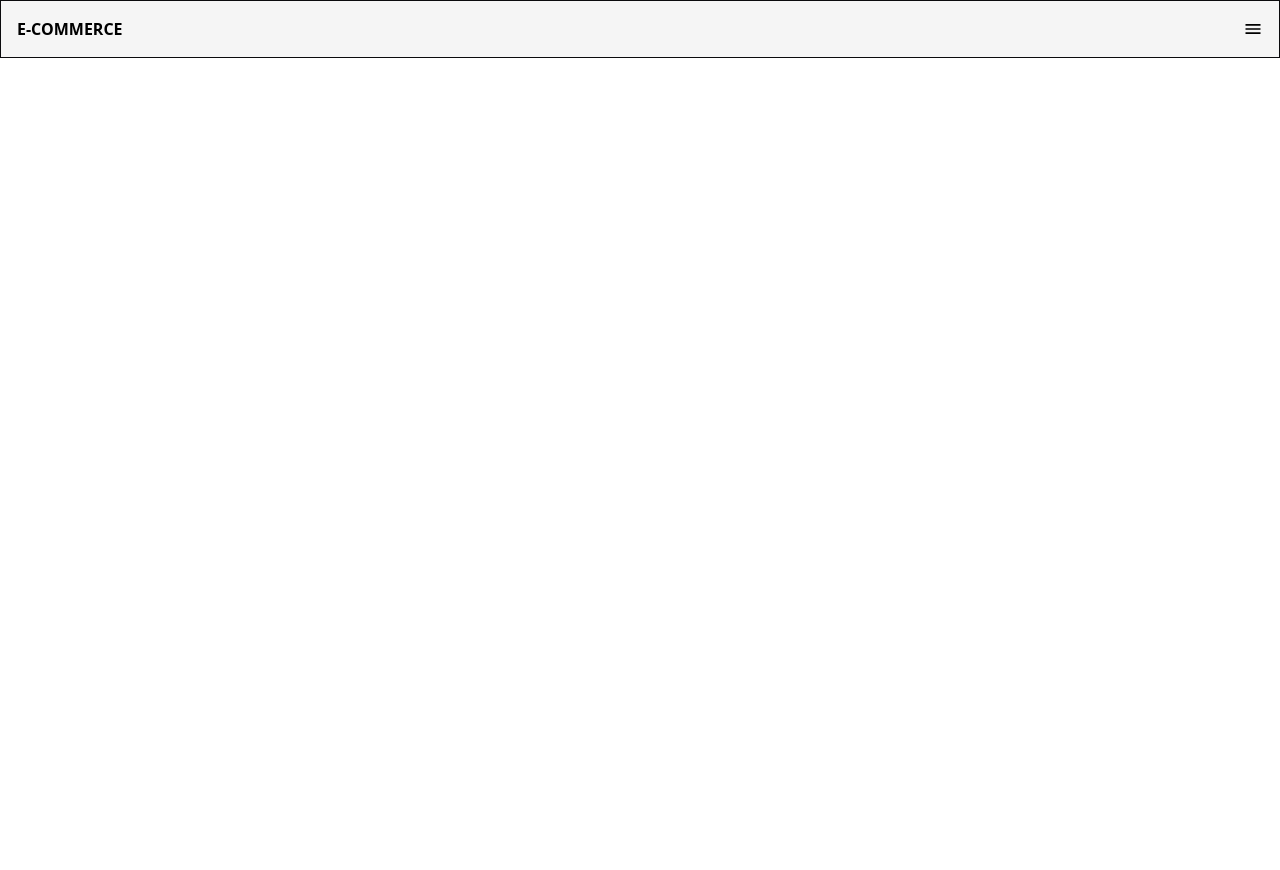
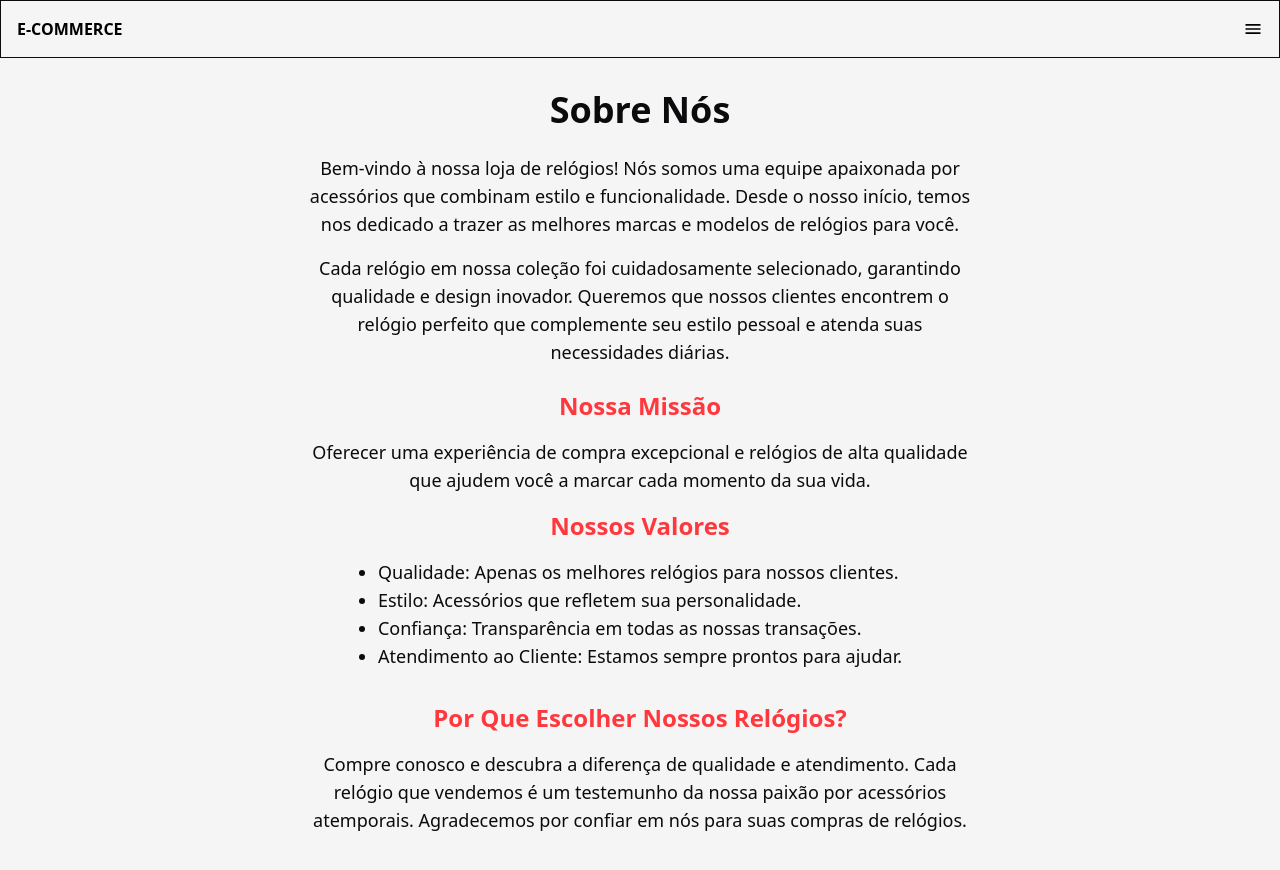
Before and after one commit to Windisley/E-commerce, a React (Vite) app: page /sobre-nos in a window 1280 px wide. Shown: the top 870 px of the page. Before the commit the page ends 800 px from the top, so only its background shows below. Built offline with nearby package versions, Linux system fonts and the light colour scheme.

Commit message:
Alteraçoes finais de acessibilidade e erros

```diff
--- a/src/App.jsx
+++ b/src/App.jsx
@@ -8,6 +8,7 @@ import { ProductsContext } from './Context/Products'
 import Header from './Components/Header'
 import SectionProduct from './Components/SectionProduct';
 import BuyCar from './Components/BuyCar';
+import AboutUs from './Components/AboutUs';
 //Components
 import './App.css'
 
@@ -77,7 +78,7 @@ function App() {
           <Routes>
              <Route path='/' element={<SectionProduct/>}/>
              <Route path='/carrinho' element={<BuyCar/>}/>
-             <Route path="/sobre-nos" />
+             <Route path="/sobre-nos" element={<AboutUs/>}/>
 
           </Routes>
           </ProductsContext.Provider>
--- a/src/Components/AboutUs.jsx
+++ b/src/Components/AboutUs.jsx
@@ -0,0 +1,38 @@
+const AboutUs = ()=>{
+    return(
+
+            <div className="w-full min-h-screen bg-colorWhite flex flex-col items-center  py-8 px-4">
+                <h1 className="text-4xl font-bold text-[#0b0b0d] mb-6">Sobre Nós</h1>
+                <p className="text-lg text-[#0b0b0d] mb-4 max-w-2xl text-center">
+                    Bem-vindo à nossa loja de relógios! Nós somos uma equipe apaixonada por acessórios que combinam estilo e funcionalidade.
+                    Desde o nosso início, temos nos dedicado a trazer as melhores marcas e modelos de relógios para você.
+                </p>
+                <p className="text-lg text-[#0b0b0d] mb-6 max-w-2xl text-center">
+                    Cada relógio em nossa coleção foi cuidadosamente selecionado, garantindo qualidade e design inovador.
+                    Queremos que nossos clientes encontrem o relógio perfeito que complemente seu estilo pessoal e atenda suas necessidades diárias.
+                </p>
+                <div className="flex flex-col items-center">
+                    <h2 className="text-2xl font-semibold text-button mb-4">Nossa Missão</h2>
+                    <p className="text-lg text-[#0b0b0d] mb-4 text-center max-w-2xl">
+                        Oferecer uma experiência de compra excepcional e relógios de alta qualidade que ajudem você a marcar cada momento da sua vida.
+                    </p>
+                    <h2 className="text-2xl font-semibold text-button mb-4">Nossos Valores</h2>
+                    <ul className="list-disc text-lg text-[#0b0b0d] max-w-2xl">
+                        <li>Qualidade: Apenas os melhores relógios para nossos clientes.</li>
+                        <li>Estilo: Acessórios que refletem sua personalidade.</li>
+                        <li>Confiança: Transparência em todas as nossas transações.</li>
+                        <li>Atendimento ao Cliente: Estamos sempre prontos para ajudar.</li>
+                    </ul>
+                </div>
+                <div className="mt-8 max-w-2xl text-center">
+                    <h2 className="text-2xl font-semibold text-button mb-4">Por Que Escolher Nossos Relógios?</h2>
+                    <p className="text-lg text-[#0b0b0d] mb-4">
+                        Compre conosco e descubra a diferença de qualidade e atendimento. Cada relógio que vendemos é um testemunho da nossa paixão
+                        por acessórios atemporais. Agradecemos por confiar em nós para suas compras de relógios.
+                    </p>
+                </div>
+            </div>
+    )
+}
+
+export default AboutUs
--- a/src/Components/BuyCar.jsx
+++ b/src/Components/BuyCar.jsx
@@ -34,7 +34,9 @@ function removeItem(itemname){
                         <strong className="capitalize text-base">{item.name}</strong>
                     </div>
 
-                    <div className="flex gap-6 items-center justify-center">
+                    <div className="flex gap-6 items-center justify-center moba:flex-col screen400:flex-row
+                    screen400:gap-2
+                    ">
                         <p className="capitalize text-base">{item.preco}</p>
                         <div
                             className="cursor-pointer"
--- a/src/Components/Header.jsx
+++ b/src/Components/Header.jsx
@@ -1,7 +1,8 @@
 import { FaShoppingCart } from "react-icons/fa";
-import { FaSearch } from "react-icons/fa";
 import { Link } from "react-router-dom";
 import { IoMenuSharp } from "react-icons/io5";
+import { RiMenu3Fill } from "react-icons/ri";
+
 import { useState, useRef } from "react";
 
 
@@ -36,7 +37,7 @@ const Header = ()=>{
             <div>
                 <Link to={"/"}>
                 <strong className="
-                uppercase  moba:hidden tablet:block
+                uppercase
                 ">
                     e-commerce
                 </strong>
@@ -82,11 +83,19 @@ const Header = ()=>{
                 </ul>
 
                 <div className="
-                relative z-30
+                relative z-30  ease-in-out duration-300
                 " onClick={handlemenu}>
+
+                    {showmenu ?
+                    <RiMenu3Fill className="
+                    text-xl cursor-pointer ease-in-out duration-300
+                    "/>
+
+                    :
                     <IoMenuSharp className="
-                    text-xl cursor-pointer
+                    text-xl cursor-pointer ease-in-out duration-300
                     "/>
+                    }
                 </div>
              </nav>
        </header>
--- a/tailwind.config.js
+++ b/tailwind.config.js
@@ -27,6 +27,8 @@ export default {
 
       "moba": "300px",
 
+      "screen400": "400px",
+
       "screen620": "620px",
 
       'tablet': '700px',
```
